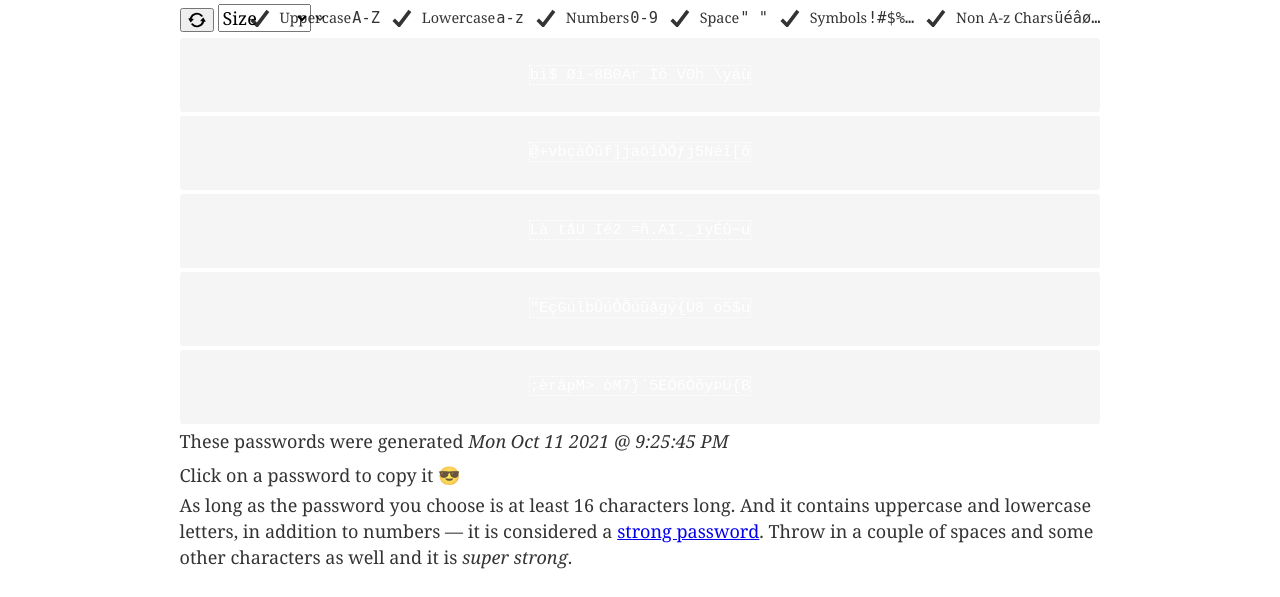
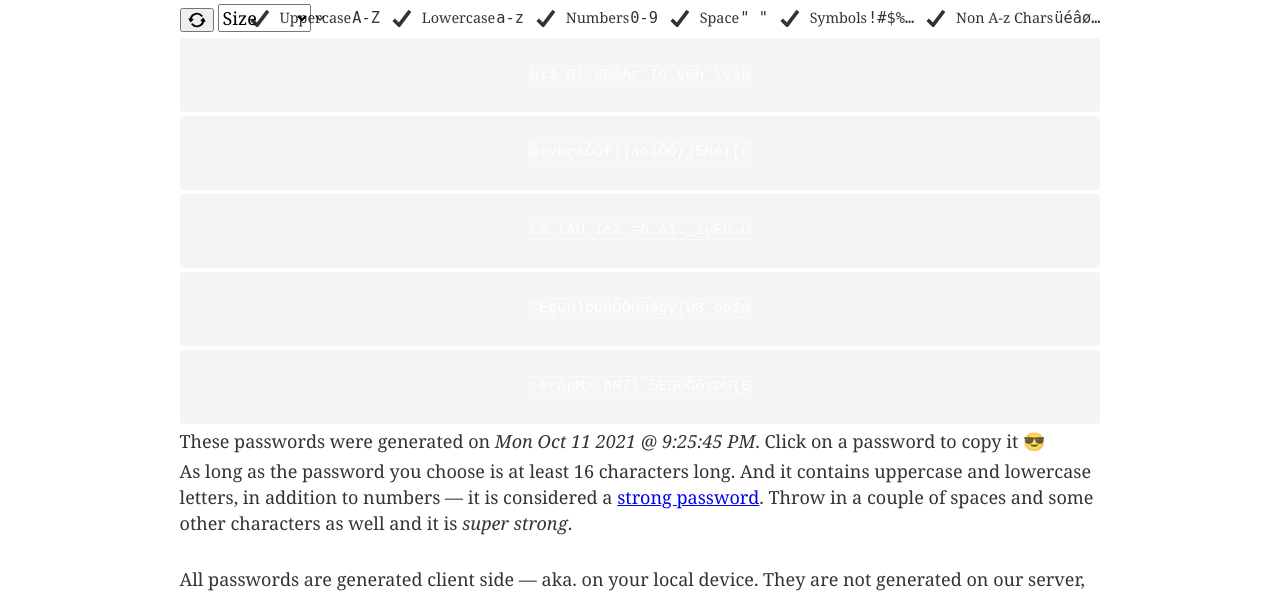
Before and after one commit to glennerik/arndp.com, a Gatsby site: page / in a window 1280 px wide. Shown: the part 191-788 px from the top of the page. Built offline with nearby package versions, Linux system fonts and the light colour scheme; Gatsby itself is replaced by a stand-in of ours.

Commit message:
dont show copy msg if no pws

```diff
--- a/src/components/Arndp/index.js
+++ b/src/components/Arndp/index.js
@@ -7,7 +7,7 @@
 
 const Arndp = () => {
   const [criteria, setCriteria] = useState(defaultCriteria)
-  const [passwords, setPasswords] = useState(null)
+  const [passwords, setPasswords] = useState([])
 
   useEffect(() => {
     setPasswords(makePws(criteria))
@@ -17,12 +17,13 @@
     <>
       <Options criteria={criteria} setCriteria={setCriteria} />
       <Passwords passwords={passwords} />
-      <Text as="p" my={4} d={passwords ? "block" : "none"}>
-        These passwords were generated{" "}
+      <Text my={4} d={passwords.length ? "block" : "none"}>
+        These passwords were generated on{" "}
         <Text as="i" d="inline-block">
           {new Date().toDateString()} @ {new Date().toLocaleTimeString()}
         </Text>
-        <Text as="p" my={8}>
+        .{" "}
+        <Text as="span" d="inline-block">
           Click on a password to copy it 😎
         </Text>
       </Text>
@@ -33,7 +34,7 @@
 export default Arndp
 
 const Passwords = ({ passwords }) =>
-  passwords !== null ? (
+  passwords.length ? (
     passwords
       .filter(pw => (pw ? pw : null))
       .map((pw, tlr) => <ListPw password={pw} key={tlr} />)
```
